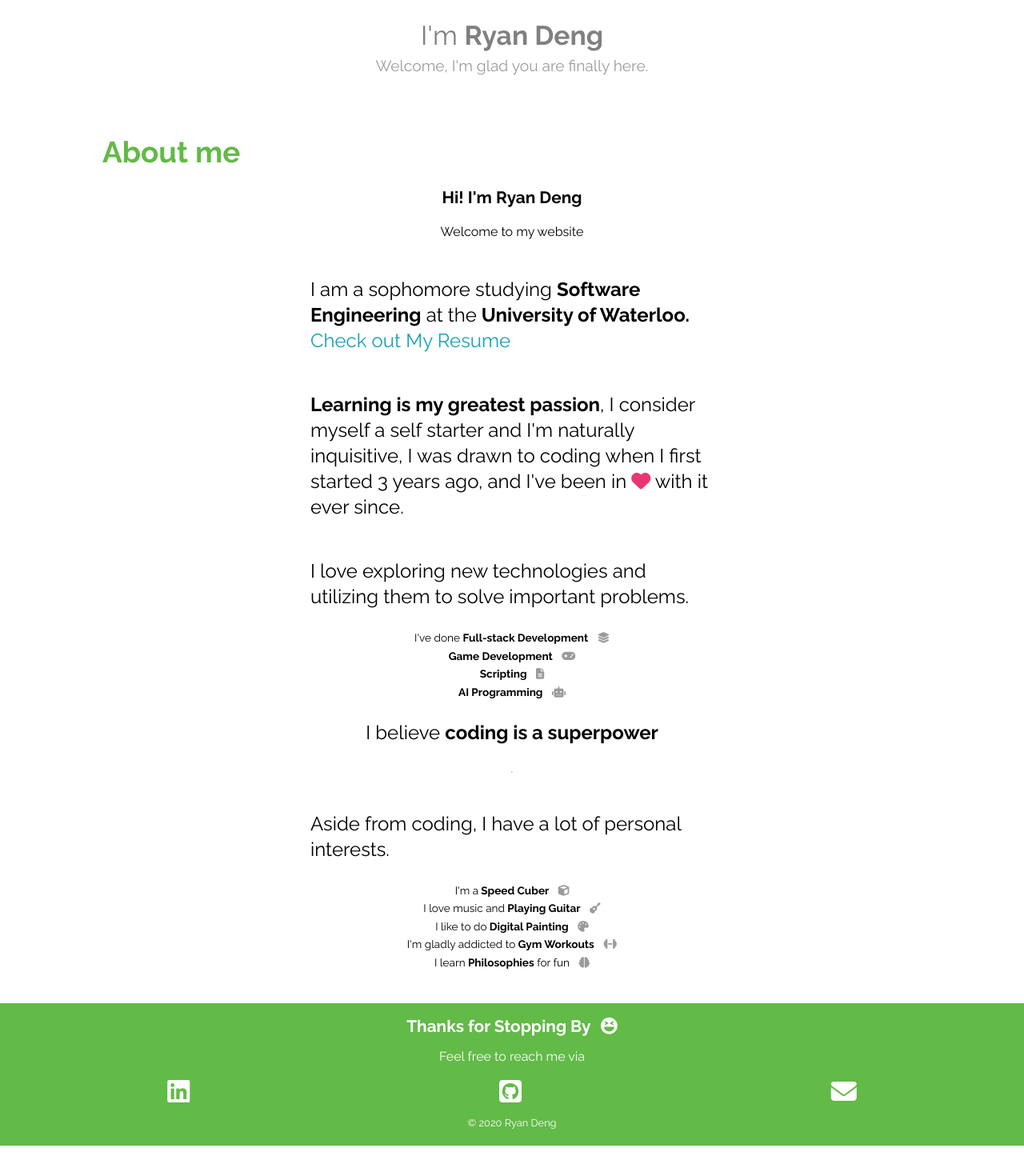
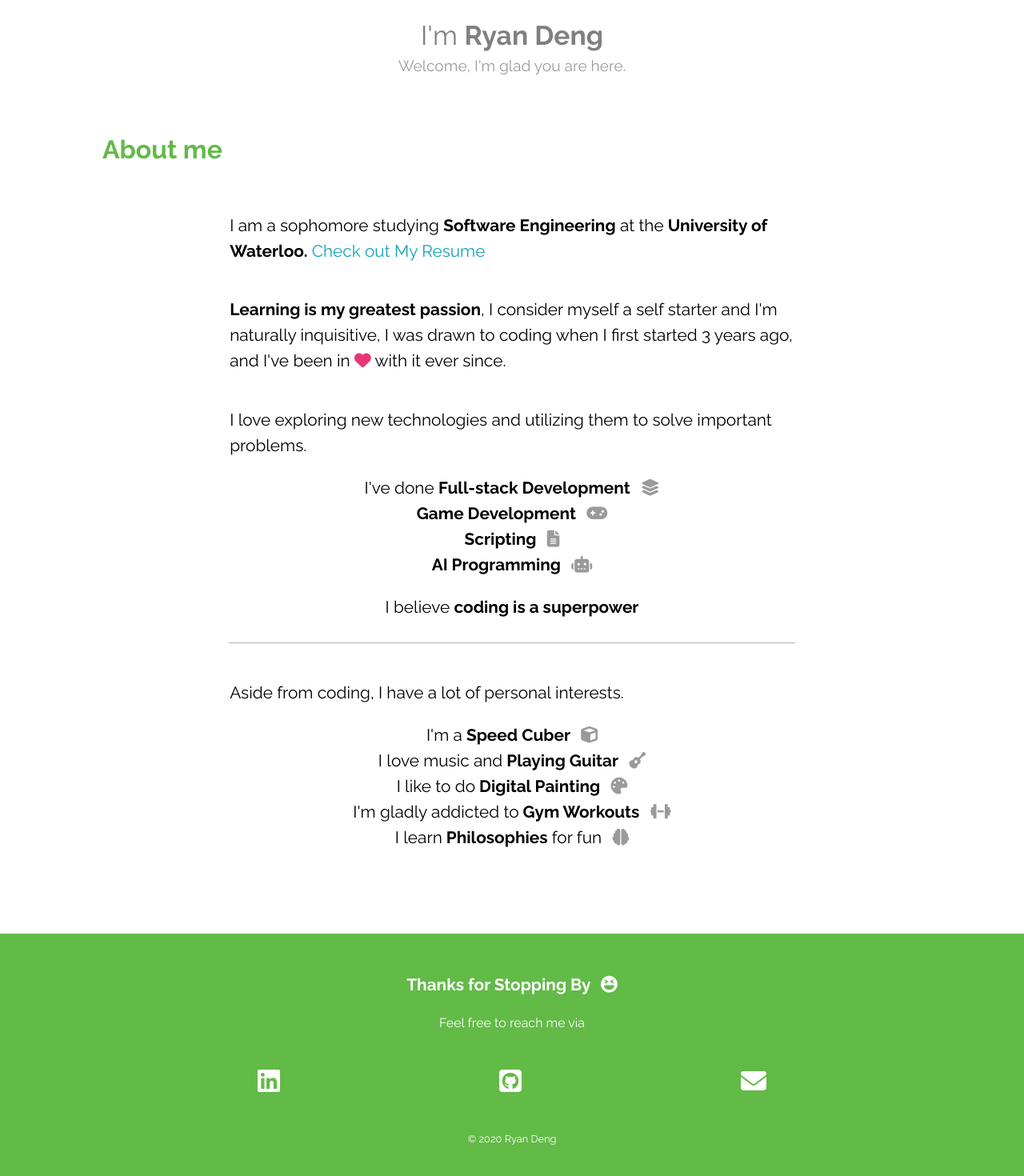
Before and after one commit to ryandeng32/Personal-Website-V2, a React (Create React App) app: page / in a window 1280 px wide. Shown: the part 632-2102 px from the top of the page at 80% size. Before the commit the page ends 2064 px from the top, so only its background shows below. Built offline with nearby package versions, Linux system fonts and the light colour scheme.

Commit message:
finish about section and footer

```diff
--- a/src/App.css
+++ b/src/App.css
@@ -32,6 +32,7 @@ ul {
 
 hr {
   margin-bottom: 1.5rem;
+  width: 70%;
   opacity: 0.7;
 }
 
--- a/src/App.js
+++ b/src/App.js
@@ -8,7 +8,12 @@ import Skills from "./components/skills/Skills";
 import Work from "./components/work/Work";
 import Footer from "./components/footer/Footer";
 const App = () => {
+  // whether or not to display intro in about
+  const [aboutIntro, setAboutIntro] = useState(true);
   const [page, setPage] = useState("About");
+  const handleAbout = (bool) => {
+    setAboutIntro(bool);
+  };
   const handleSetPage = (e) => {
     setPage(e.target.getAttribute("name"));
     window.scrollTo({
@@ -22,7 +27,7 @@ const App = () => {
       currentPage = <Projects projects_data={projects_data} />;
       break;
     case "About":
-      currentPage = <About />;
+      currentPage = <About displayIntro={aboutIntro} />;
       break;
     case "Skills":
       currentPage = <Skills />;
@@ -37,6 +42,7 @@ const App = () => {
     <Fragment>
       <Intro
         handleSetPage={handleSetPage}
+        handleAbout={handleAbout}
         num_projects={projects_data.length}
       />
       <div className="container">{currentPage}</div>
--- a/src/components/Intro/Intro.js
+++ b/src/components/Intro/Intro.js
@@ -2,7 +2,7 @@ import React, { Fragment, useState, useEffect } from "react";
 import "./Intro.css";
 import profile_img from "../../img/profile_basketball.JPG";
 
-const Intro = ({ handleSetPage, num_projects }) => {
+const Intro = ({ handleAbout, handleSetPage, num_projects }) => {
   let reset = {
     project_on: false,
     work_on: false,
@@ -35,6 +35,11 @@ const Intro = ({ handleSetPage, num_projects }) => {
   });
 
   const widthBorder = width > 500;
+  if (widthBorder) {
+    handleAbout(false);
+  } else {
+    handleAbout(true);
+  }
   const num = 115 + width * 0.07;
   const screen_height = 500 + width * 0.08;
   const height_style = widthBorder
@@ -133,7 +138,7 @@ const Intro = ({ handleSetPage, num_projects }) => {
           <h1>
             I'm <strong>Ryan Deng</strong>
           </h1>
-          <p>Welcome, I'm glad you are finally here.</p>
+          <p>Welcome, I'm glad you are here.</p>
         </Fragment>
       ) : null}
     </section>
--- a/src/components/about/About.css
+++ b/src/components/about/About.css
@@ -5,7 +5,7 @@
 }
 
 .about-text {
-  margin-top: 1rem;
+  margin-top: 2rem;
   padding: 0.5rem;
   line-height: 1.4rem;
   display: flex;
@@ -15,14 +15,16 @@
 .about-text-title {
   font-size: 1.3rem;
   text-align: center;
+  color: grey;
+  margin-bottom: 1rem;
+}
+.about-text-lead {
+  color: rgb(156, 156, 156);
+  font-size: 1rem;
+  text-align: center;
 }
 .about-text p {
   font-size: 0.9rem;
-}
-
-.about-text .about-text-lead {
-  font-size: 1rem;
-  text-align: center;
 }
 
 .about-list {
@@ -36,16 +38,26 @@
   color: rgba(85, 85, 85, 0.596);
 }
 
-@media only screen and (min-width: 600px) {
+@media only screen and (min-width: 500px) {
   .about-title {
-    font-size: 2.3rem;
+    font-size: 2rem;
   }
   .about-text {
     align-items: center;
   }
   .about-text p {
-    width: 50%;
-    font-size: 1.5rem;
+    width: 70%;
+    font-size: 1.3rem;
     line-height: 2rem;
   }
+  .about-list {
+    font-size: 1.3rem;
+    line-height: 2rem;
+  }
+  .about-text-title {
+    font-size: 2.1rem;
+  }
+  .about-text-lead {
+    font-size: 1.2rem;
+  }
 }
--- a/src/components/about/About.js
+++ b/src/components/about/About.js
@@ -1,12 +1,21 @@
-import React from "react";
+import React, { Fragment } from "react";
 import "./About.css";
-const About = () => {
+const About = ({ displayIntro }) => {
   return (
     <section className="about">
       <div className="about-title">About me</div>
       <div className="about-text">
-        <h1 className="about-text-title">Hi! I'm Ryan Deng</h1>
-        <p className="about-text-lead">Welcome to my website</p>
+        {displayIntro ? (
+          <Fragment>
+            <div className="about-text-title">
+              Hi! I'm <strong>Ryan Deng</strong>
+            </div>
+            <div className="about-text-lead">
+              Welcome, I'm glad you are here.
+            </div>
+          </Fragment>
+        ) : null}
+
         <p>
           I am a sophomore studying <strong>Software Engineering</strong> at the
           <strong> University of Waterloo.</strong>{" "}
--- a/src/components/footer/Footer.css
+++ b/src/components/footer/Footer.css
@@ -1,6 +1,8 @@
 .footer {
-  margin-top: 2rem;
-  padding: 1rem 1rem 0.5rem 1rem;
+  position: relative;
+  margin-top: 6rem;
+  padding: 3rem;
+  line-height: 2rem;
 }
 
 .footer-title {
@@ -13,11 +15,16 @@
 .footer-links {
   display: flex;
   font-size: 2rem;
-  justify-content: space-around;
+  margin-top: 2.5rem;
+  justify-content: space-evenly;
 }
 
 .footer-links a {
   color: rgb(255, 255, 255);
+}
+
+.footer-links a:hover {
+  opacity: 0.7;
 }
 .footer p {
   color: white;
@@ -25,6 +32,7 @@
 }
 
 .copyright {
+  margin-top: 2.5rem;
   font-size: 0.8rem;
 }
 .color-About {
```
